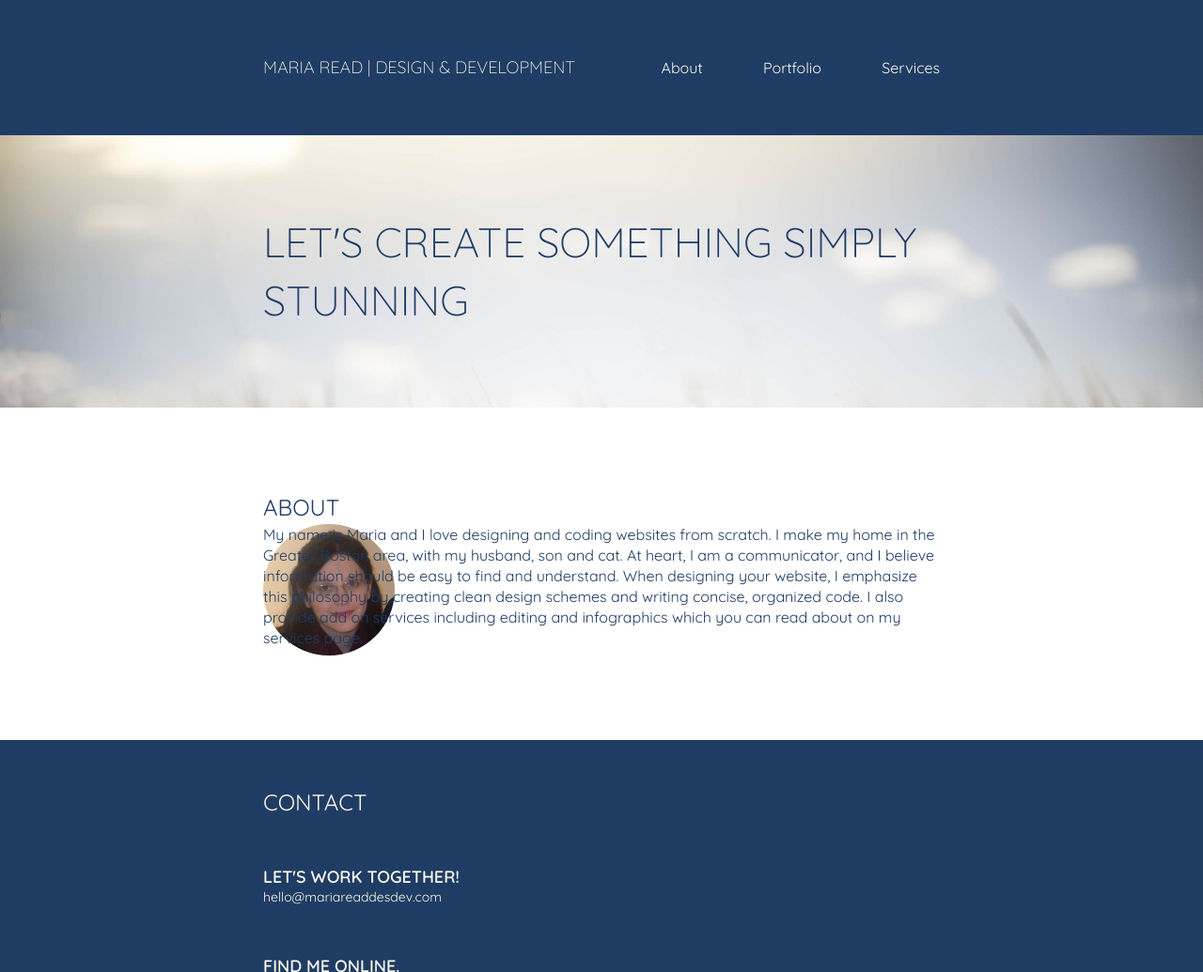
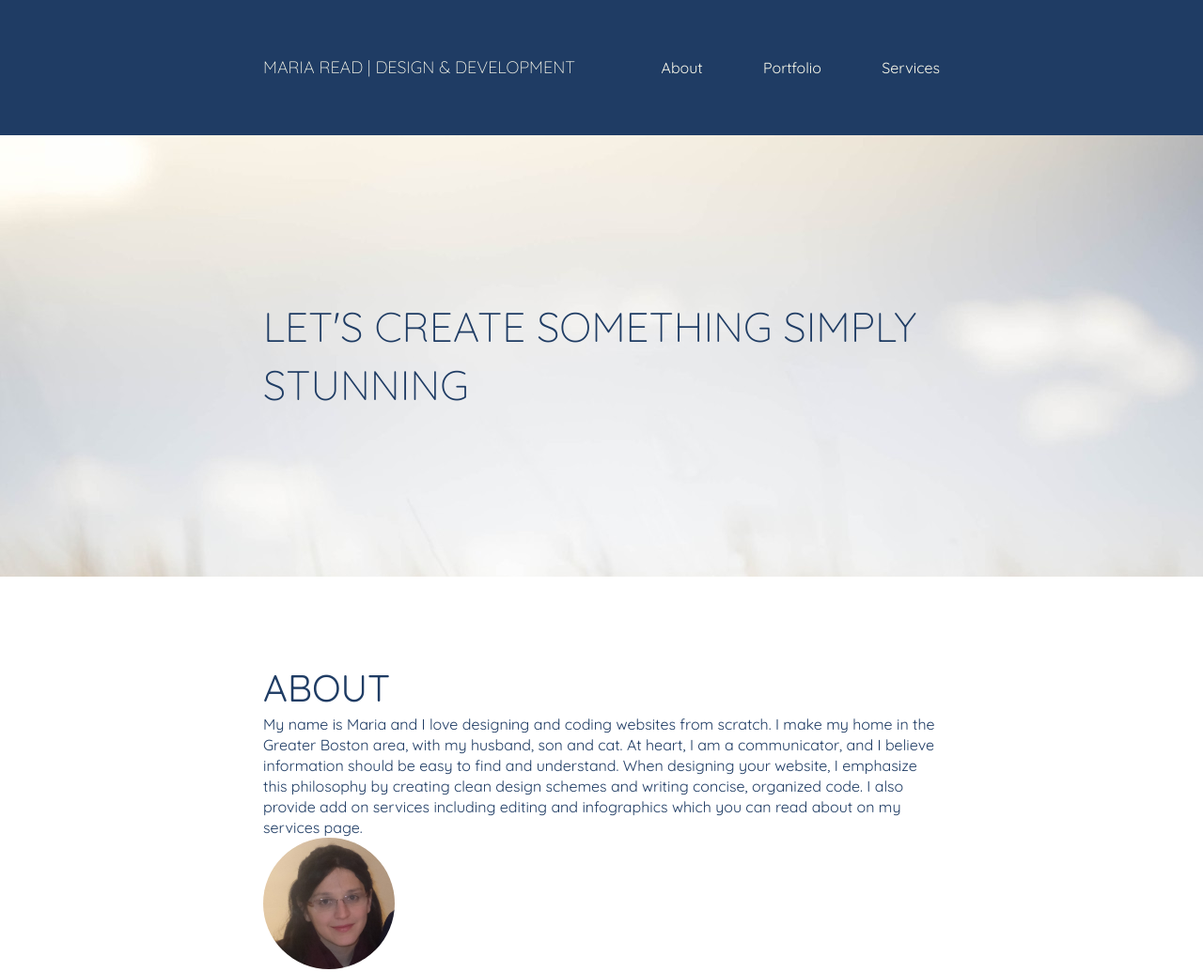
Before and after one commit to mreadv/portfolio, a plain HTML site: page index.html in a window 1280 px wide. Shown: the top 1035 px of the page at 94% size. Drawn offline with nearby package versions, Linux system fonts and the light colour scheme.

Commit message:
Aligned about tablet

```diff
--- a/css/main.css
+++ b/css/main.css
@@ -664,13 +664,7 @@ header .header-divider {
 }
 
 
-  #about .content-wrapper .headshot {
-    float: left;
-    shape-outside: url("../img/headshot.png");
-    shape-image-threshold: 4;
-    shape-margin: 5%;
-    padding-right: 25px;
-  }
+
 
 
 #hero h1 {
@@ -679,6 +673,12 @@ header .header-divider {
 
 #hero .content-wrapper {
   margin: 0 auto;
+}
+
+#hero {
+ background: url('../img/hero.jpg') center no-repeat;
+ min-height: 470px;
+
 }
 
 
@@ -698,6 +698,33 @@ footer .content-wrapper {
 
 
 
+/* ---------- About ---------- */
+
+  #about .content-wrapper .headshot {
+    float: left;
+    shape-outside: url("../img/headshot.png");
+    shape-image-threshold: 4;
+    shape-margin: 5%;
+    padding-right: 25px;
+  }
+
+  #about .content-wrapper {
+    justify-content: center;
+    align-items: center;
+  }
+
+
+  #about .content-wrapper h2,
+  #about .content-wrapper p {
+    display: flex;
+    justify-content: flex-start;
+    width: 100%;
+  }
+
+
+  #about .content-wrapper h2 {
+    font-size: 2.5em;
+  }
 
 
 
--- a/index.html
+++ b/index.html
@@ -86,9 +86,10 @@
         <div class="content-wrapper">
           <h2>About</h2>
           <div>
-            <img class="headshot" src="img/headshot.png" alt="headshot">
+
             <p>My name is Maria and I love designing and coding websites from scratch. I make my home in the Greater Boston area, with my husband, son and cat. At heart, I am a communicator, and I believe information should be easy to find and understand. When designing your website, I emphasize this philosophy by creating clean design schemes and writing concise, organized code. I also provide add on services including editing and infographics which you can read about on my services page.
             </p>
+            <img class="headshot" src="img/headshot.png" alt="headshot">
           </div>
         </div>
       </section>
```
